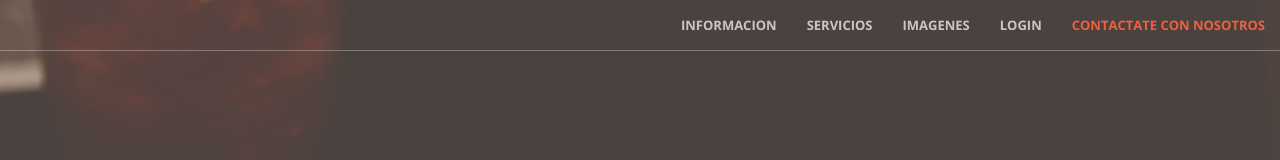
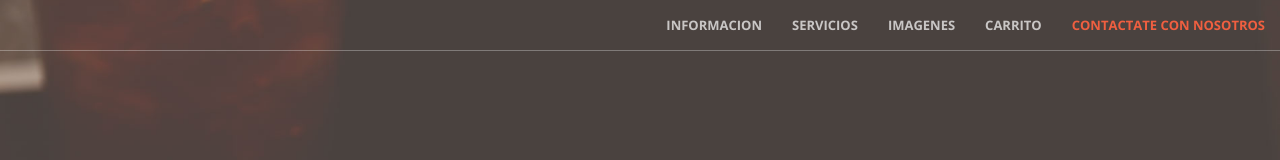
Before and after one commit to JavierGatica/Vinos2.0.0, a plain HTML site: page index.html in a window 1280 px wide. Shown: the top 160 px of the page. Drawn offline with nearby package versions, Linux system fonts and the light colour scheme.

Commit message:
Update index.html

```diff
--- a/index.html
+++ b/index.html
@@ -60,7 +60,7 @@
                     </li>
 
                      <li>
-                        <a class="page-scroll" href="#question">Login</a>
+                        <a class="page-scroll" href="https://javiergatica.github.io/carrito11/">Carrito</a>
                     </li>
 
                     <li>
```
